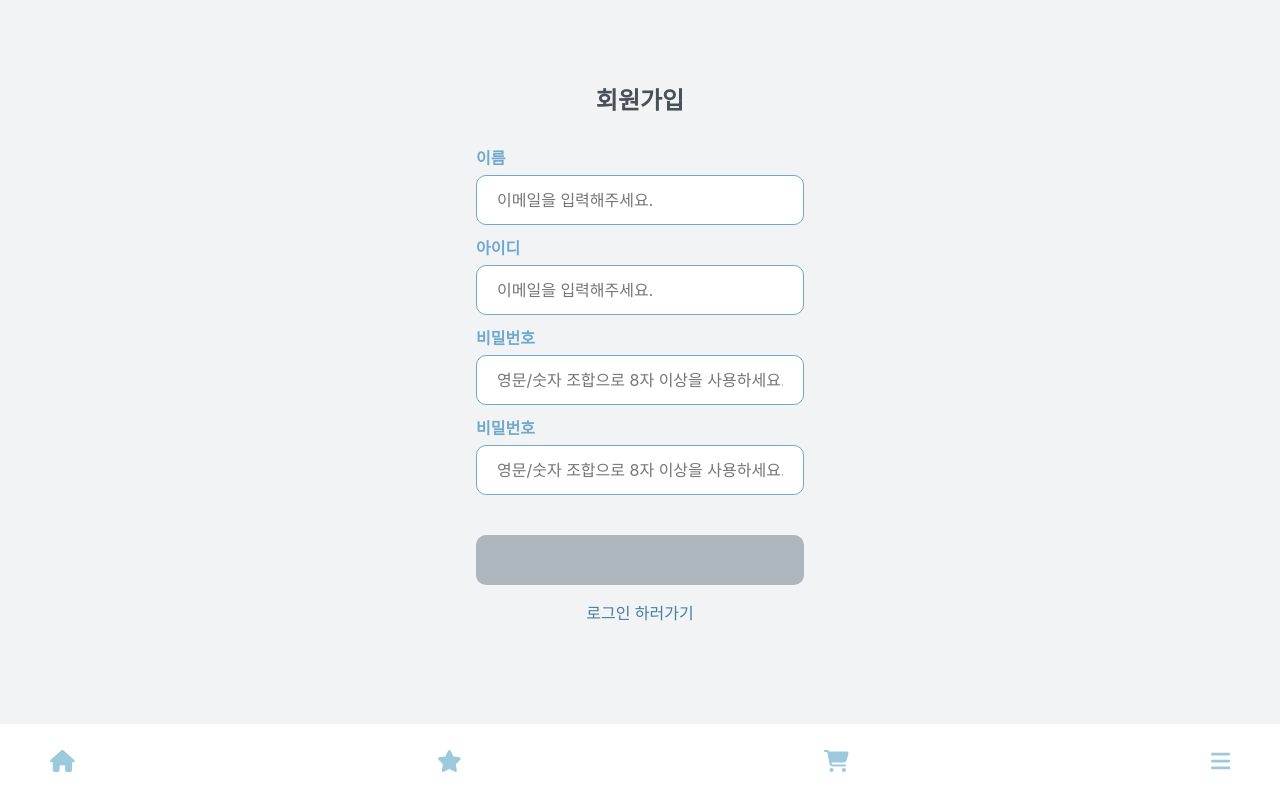
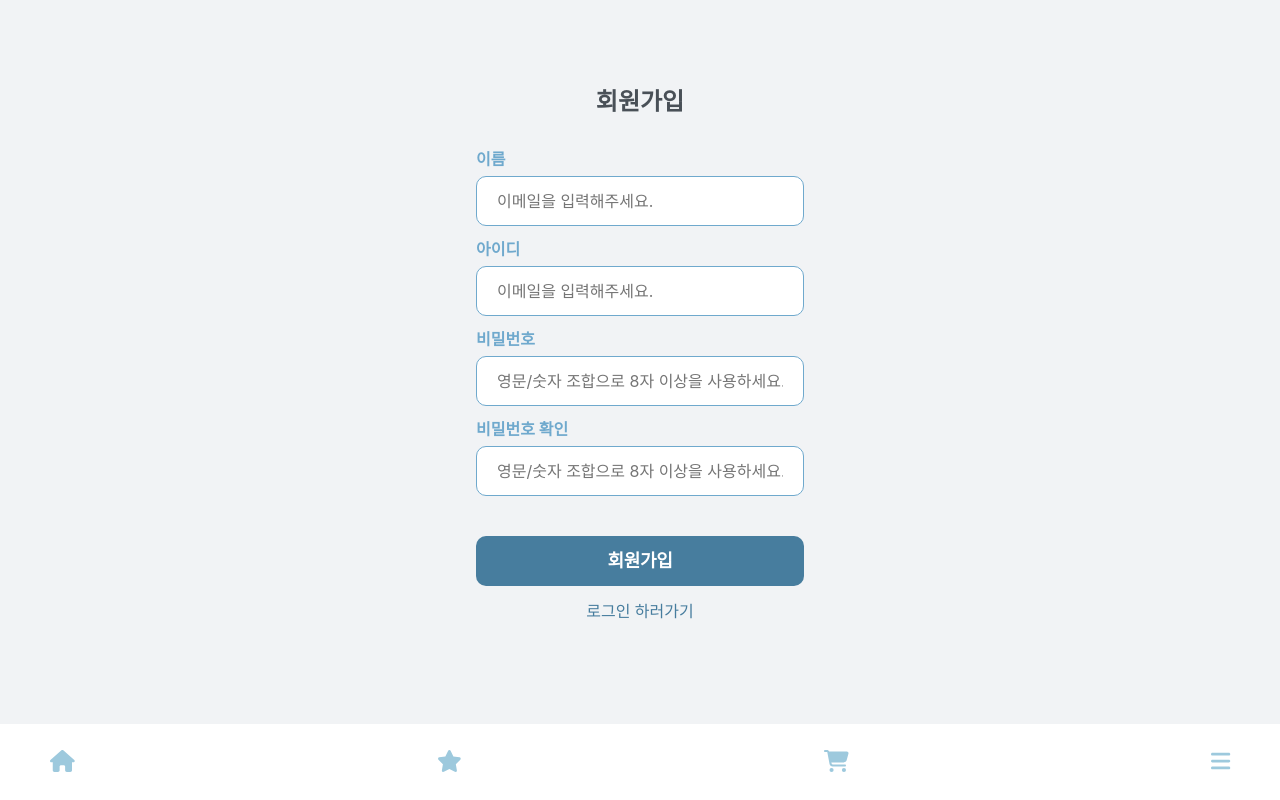
Before and after one commit to the-ultimate-team/typescript-react-toyproject, a React (Create React App) app: page /signup in a window 1280 px wide. Built offline with nearby package versions, Linux system fonts and the light colour scheme.

Commit message:
feat: 로그인, 회원가입 레이아웃 구현

```diff
--- a/src/components/sign/Btn.tsx
+++ b/src/components/sign/Btn.tsx
@@ -1,20 +1,28 @@
 import React from "react";
 import styled from "styled-components";
 
-type Props = {
-  children: string;
+interface Props {
+  text: string;
+  btnColor: boolean;
+}
+
+const Btn = ({ text, btnColor }: Props) => {
+  return <BtnStyle btnBackgroundColor={btnColor}>{text}</BtnStyle>;
 };
 
-const Btn = ({ children }: Props) => {
-  return <BtnStyle>{children}</BtnStyle>;
-};
-
-const BtnStyle = styled.button`
+const BtnStyle = styled.button<{ btnBackgroundColor: boolean }>`
   width: 328px;
   height: 50px;
-  background: #adb5bd;
+  background: ${(props) => (props.btnBackgroundColor ? "#477D9E" : "#adb5bd")};
   border-radius: 10px;
   border: none;
+  font-weight: 600;
+  font-size: 18px;
+  line-height: 22px;
+  text-align: center;
+  letter-spacing: -0.333333px;
+  color: #ffffff;
+  cursor: pointer;
 `;
 
 export default Btn;
--- a/src/components/sign/PasswordFrom.tsx
+++ b/src/components/sign/PasswordFrom.tsx
@@ -1,9 +1,13 @@
 import styled from "styled-components";
 
-const PasswordFrom = () => {
+interface Text {
+  text: string;
+}
+
+const PasswordFrom = ({ text }: Text) => {
   return (
     <>
-      <FontStyle>비밀번호</FontStyle>
+      <FontStyle>{text}</FontStyle>
       <InputStyle
         type="password"
         placeholder="영문/숫자 조합으로 8자 이상을 사용하세요."
--- a/src/components/sign/SignIn.tsx
+++ b/src/components/sign/SignIn.tsx
@@ -13,10 +13,10 @@ const SignIn = () => {
         <IdForm />
       </div>
       <div style={{ marginTop: "20px" }}>
-        <PasswordFrom />
+        <PasswordFrom text="비밀번호" />
       </div>
       <div style={{ marginTop: "45px" }}>
-        <Btn text="로그인" />
+        <Btn text="로그인" btnColor={false} />
       </div>
       <LinkStyle to="/signup">
         <SignUpLinkStyle>회원가입 하러가기</SignUpLinkStyle>
--- a/src/components/sign/SignUp.tsx
+++ b/src/components/sign/SignUp.tsx
@@ -16,13 +16,13 @@ const SignUp = () => {
         <IdForm />
       </div>
       <div style={{ marginTop: "14px" }}>
-        <PasswordFrom />
+        <PasswordFrom text="비밀번호" />
       </div>
       <div style={{ marginTop: "14px" }}>
-        <PasswordFrom />
+        <PasswordFrom text="비밀번호 확인" />
       </div>
       <div style={{ marginTop: "40px" }}>
-        <Btn text="회원가입" />
+        <Btn text="회원가입" btnColor={true} />
       </div>
       <LinkStyle to="/login">
         <LoginLinkStyle>로그인 하러가기</LoginLinkStyle>
```
